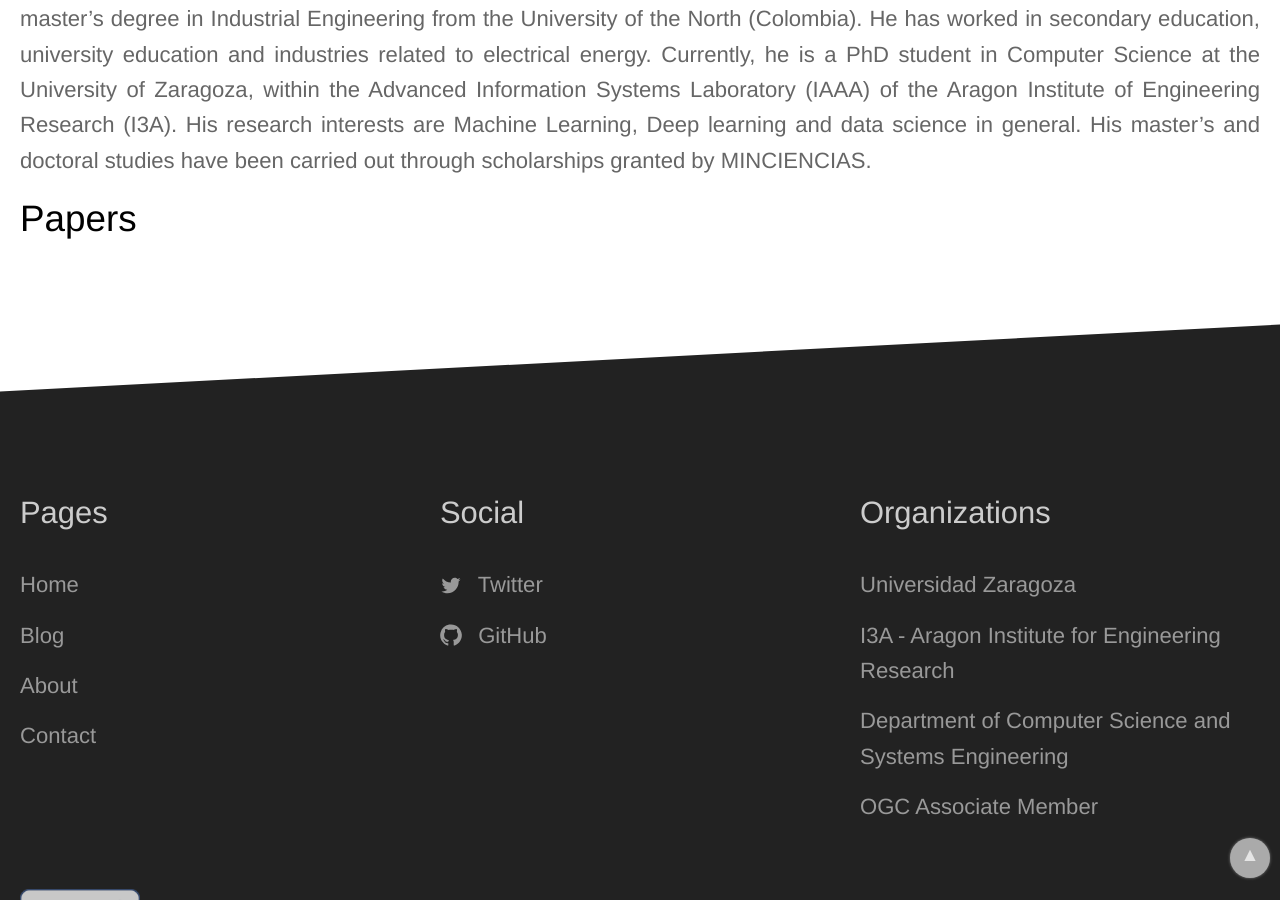
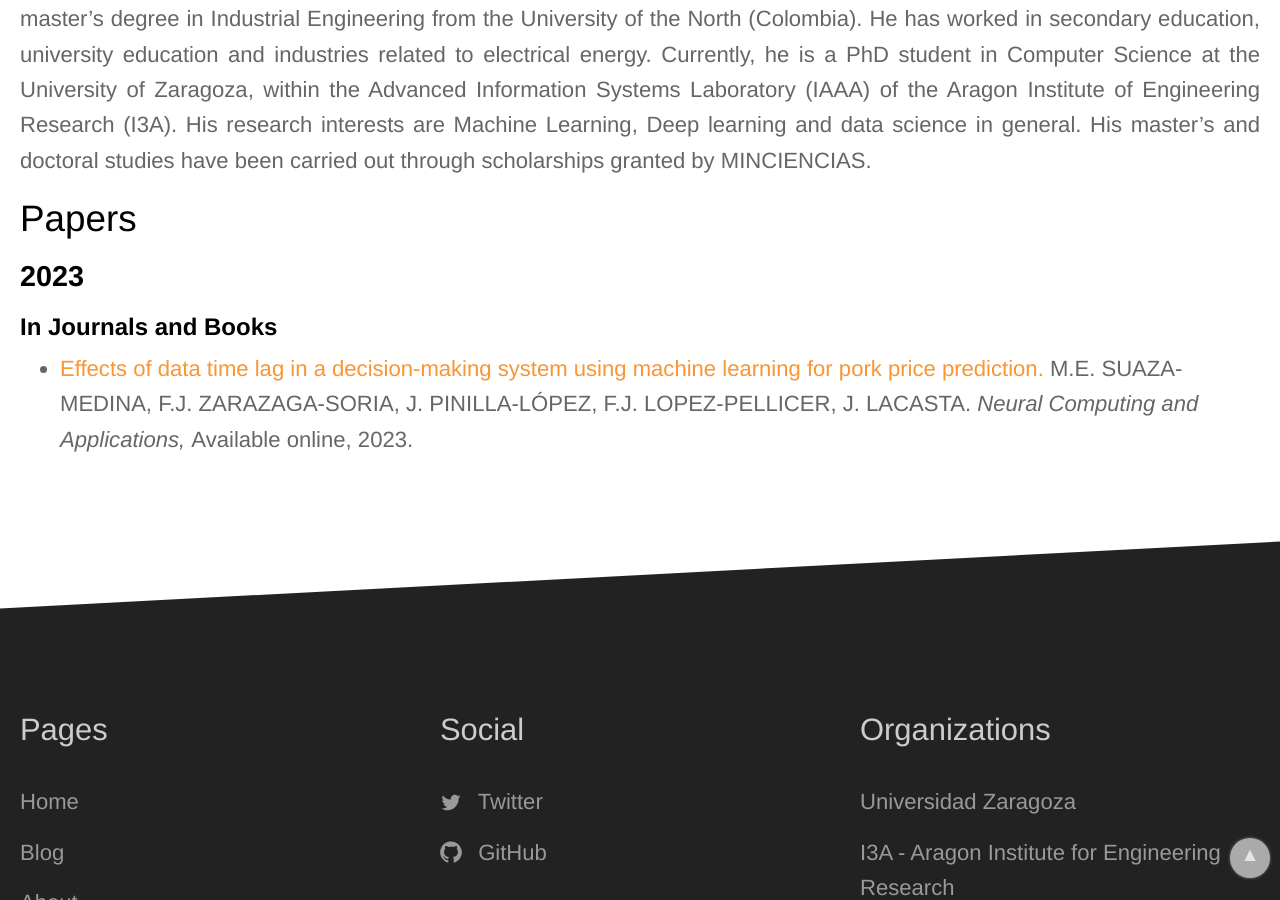
Before and after one commit to IAAA-Lab/IAAA-Lab.github.io, a Jekyll site: the page built from _staff/mario.md, in a window 1280 px wide and 900 px high, scrolled down 557 px. Built offline with Jekyll 4.4.1, drawn with Linux system fonts in a browser that asks for light colours.

Commit message:
Inclusión paper Neural Computing and Applications

```diff
--- a/_data/papers.yml
+++ b/_data/papers.yml
@@ -1,6 +1,14 @@
 # Importante: dentro de este fichero los artículos tienen que estar ordenados por año
 # (los más recientes primero) y dentro de cada año primero van los libros, luego los
 # artículos de revista y capítulos de libro y finalmente los artículos de congreso
+# -------------------
+- title: "Effects of data time lag in a decision-making system using machine learning for pork price prediction"
+  url: https://doi.org/10.1007/s00521-023-08730-7
+  authors:  M.E. SUAZA-MEDINA, F.J. ZARAZAGA-SORIA, J. PINILLA-LÓPEZ, F.J. LOPEZ-PELLICER, J. LACASTA
+  publication: "Neural Computing and Applications"
+  publication_detail: "Available online"
+  year: 2023
+  doi: 10.1007/s00521-023-08730-7
 # -------------------
 - title: "Deep architecture for super-resolution and deblurring of text images"
   url: https://doi.org/10.1007/s11042-023-15340-x
```
